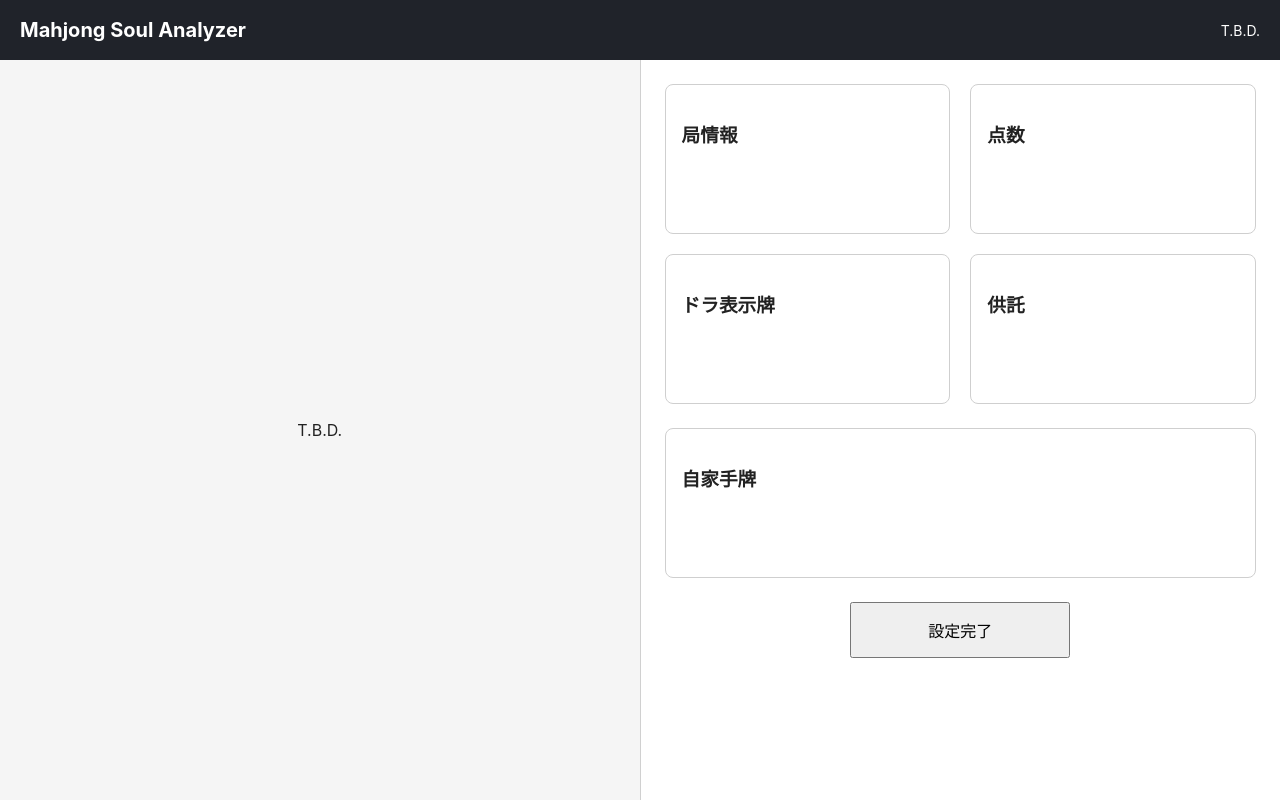
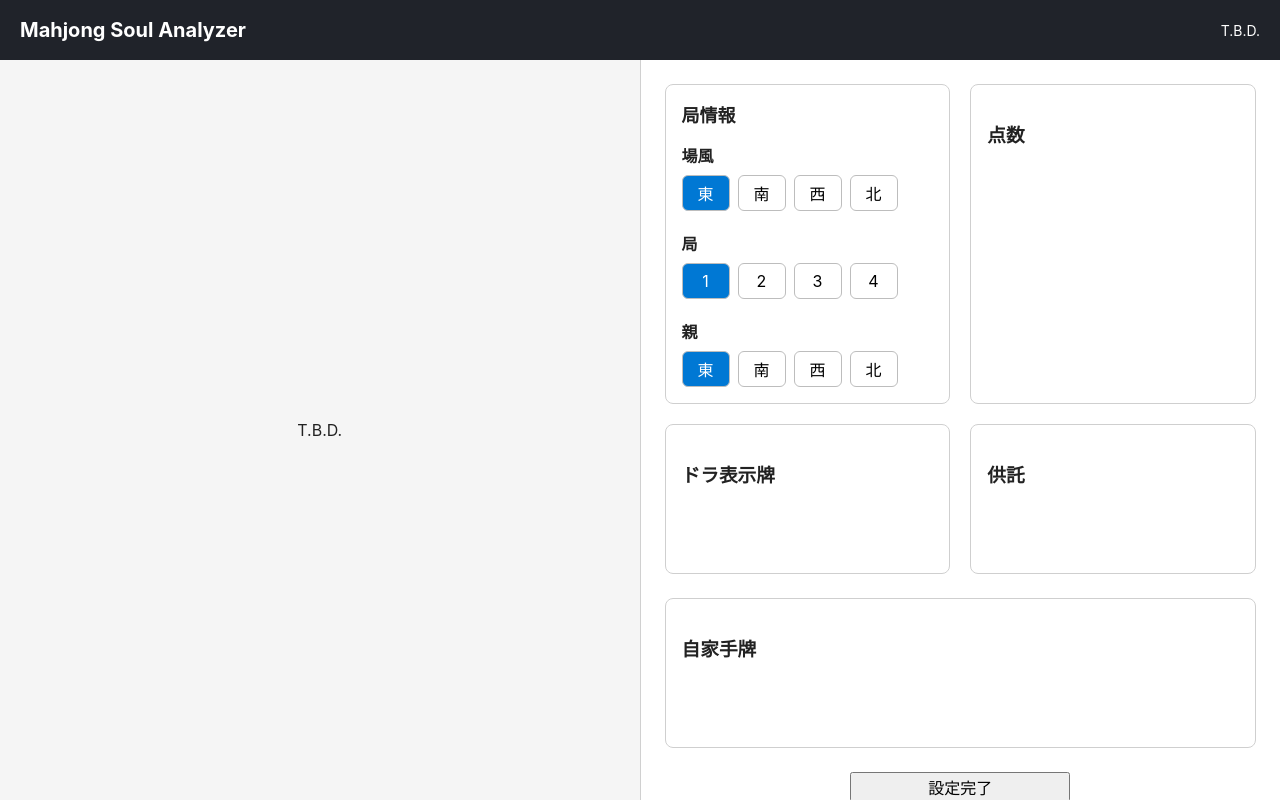
Before and after one commit to Zivahl/mahjong_soul_analyzer, a React (Vite) app in the folder frontend/: page /initial-setting in a window 1280 px wide. Built offline with nearby package versions, Linux system fonts and the light colour scheme.

Commit message:
Implement round setting section

```diff
--- /dev/null
+++ b/frontend/src/components/common/ButtonGroup.css
@@ -0,0 +1,39 @@
+.button-group {
+    display: flex;
+    flex-direction: column;
+
+    gap: 8px;
+}
+
+.button-group-label {
+    font-weight: 600;
+}
+
+.button-group-buttons {
+    display: flex;
+
+    gap: 8px;
+
+    flex-wrap: wrap;
+}
+
+.button-group-button {
+    min-width: 48px;
+
+    height: 36px;
+
+    border: 1px solid #bdbdbd;
+
+    border-radius: 6px;
+
+    background: white;
+}
+
+.button-group-button:hover {
+    background: #f5f5f5;
+}
+
+.button-group-button.selected {
+    background: #0078d4;
+    color: white;
+}
--- /dev/null
+++ b/frontend/src/components/common/ButtonGroup.tsx
@@ -0,0 +1,43 @@
+import "./ButtonGroup.css";
+
+interface ButtonGroupProps<T extends string | number> {
+    label: string;
+    options: readonly T[];
+    value: T;
+    onChange: (value: T) => void;
+}
+
+export const ButtonGroup = <T extends string | number>({
+    label,
+    options,
+    value,
+    onChange,
+}: ButtonGroupProps<T>) => {
+    return (
+        <div className="button-group">
+
+            <div className="button-group-label">
+                {label}
+            </div>
+
+            <div className="button-group-buttons">
+
+                {options.map((option) => (
+                    <button
+                        key={option}
+                        className={
+                            option === value
+                                ? "button-group-button selected"
+                                : "button-group-button"
+                        }
+                        onClick={() => onChange(option)}
+                    >
+                        {option}
+                    </button>
+                ))}
+
+            </div>
+
+        </div>
+    );
+};
--- /dev/null
+++ b/frontend/src/components/common/SettingCard.css
@@ -0,0 +1,21 @@
+.setting-card {
+    border: 1px solid #d6d6d6;
+    border-radius: 8px;
+
+    padding: 16px;
+
+    background: #ffffff;
+}
+
+.setting-card-title {
+    margin: 0 0 16px;
+
+    font-size: 18px;
+}
+
+.setting-card-body {
+    display: flex;
+    flex-direction: column;
+
+    gap: 20px;
+}
--- /dev/null
+++ b/frontend/src/components/common/SettingCard.tsx
@@ -0,0 +1,24 @@
+import type { ReactNode } from "react";
+import "./SettingCard.css";
+
+interface SettingCardProps {
+    title: string;
+    children: ReactNode;
+}
+
+export const SettingCard = ({
+    title,
+    children,
+}: SettingCardProps) => {
+    return (
+        <section className="setting-card">
+            <h3 className="setting-card-title">
+                {title}
+            </h3>
+
+            <div className="setting-card-body">
+                {children}
+            </div>
+        </section>
+    );
+};
--- a/frontend/src/components/initial-setting/RoundSection.tsx
+++ b/frontend/src/components/initial-setting/RoundSection.tsx
@@ -1,9 +1,42 @@
-import "./RoundSection.css";
+import { ButtonGroup } from "../common/ButtonGroup";
+import { SettingCard } from "../common/SettingCard";
+import { useMatchStore } from "../../store/matchStore";
+
+const winds = ["東", "南", "西", "北"] as const;
+const rounds = [1, 2, 3, 4] as const;
 
 export const RoundSection = () => {
-  return (
-    <section className="setting-card">
-      <h3>局情報</h3>
-    </section>
-  );
+    const {
+        state,
+        setRoundWind,
+        setRoundNumber,
+        setDealer,
+    } = useMatchStore();
+
+    return (
+        <SettingCard title="局情報">
+
+            <ButtonGroup
+                label="場風"
+                options={winds}
+                value={state.roundWind}
+                onChange={setRoundWind}
+            />
+
+            <ButtonGroup
+                label="局"
+                options={rounds}
+                value={state.roundNumber}
+                onChange={setRoundNumber}
+            />
+
+            <ButtonGroup
+                label="親"
+                options={winds}
+                value={state.dealer}
+                onChange={setDealer}
+            />
+
+        </SettingCard>
+    );
 };
--- a/frontend/src/store/matchStore.ts
+++ b/frontend/src/store/matchStore.ts
@@ -1,5 +1,5 @@
 import { create } from "zustand";
-import { MatchState, Wind } from "../types/match";
+import type { MatchState, Wind } from "../types/match";
 
 interface MatchStore {
     state: MatchState;
```
